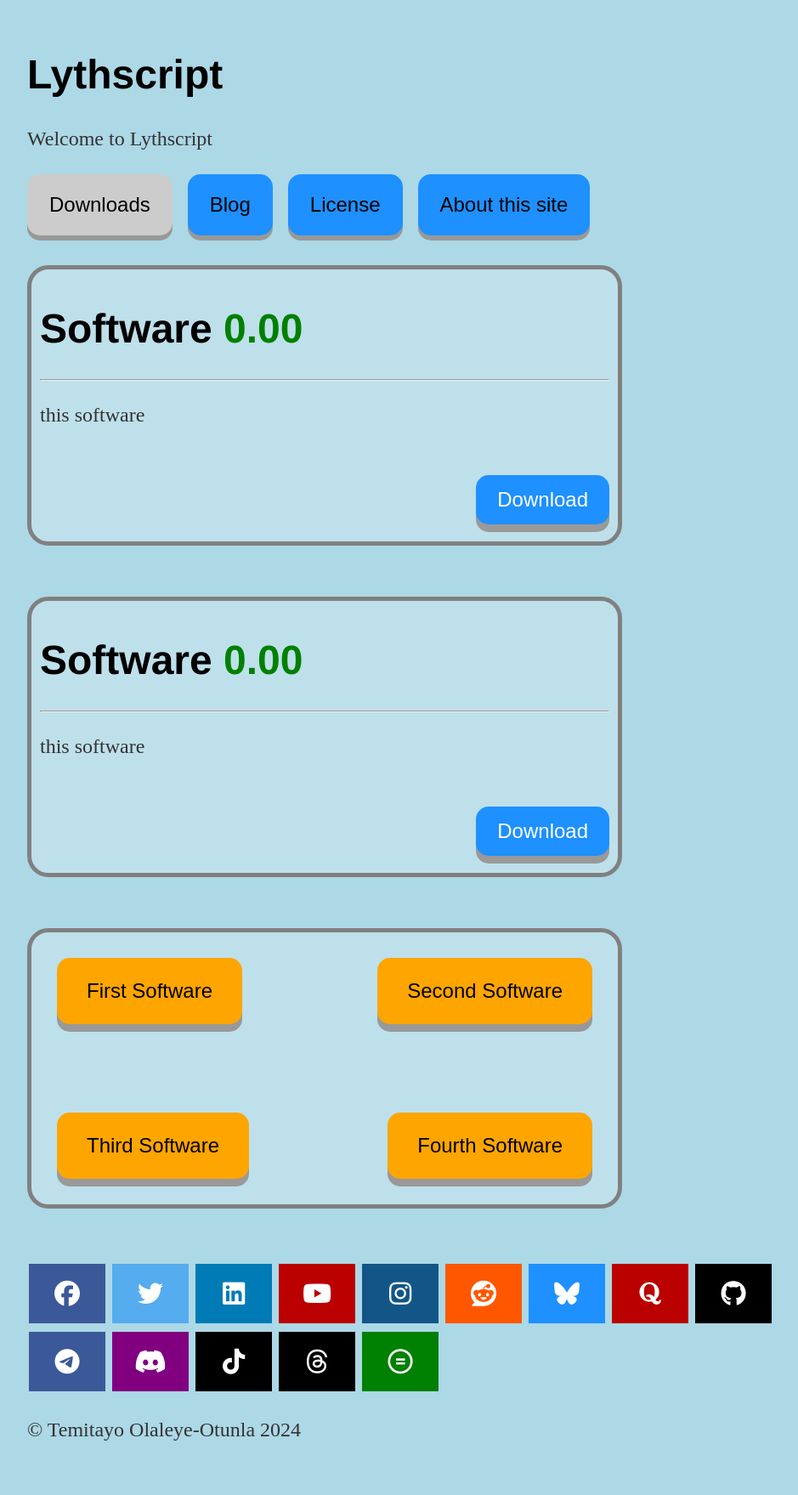
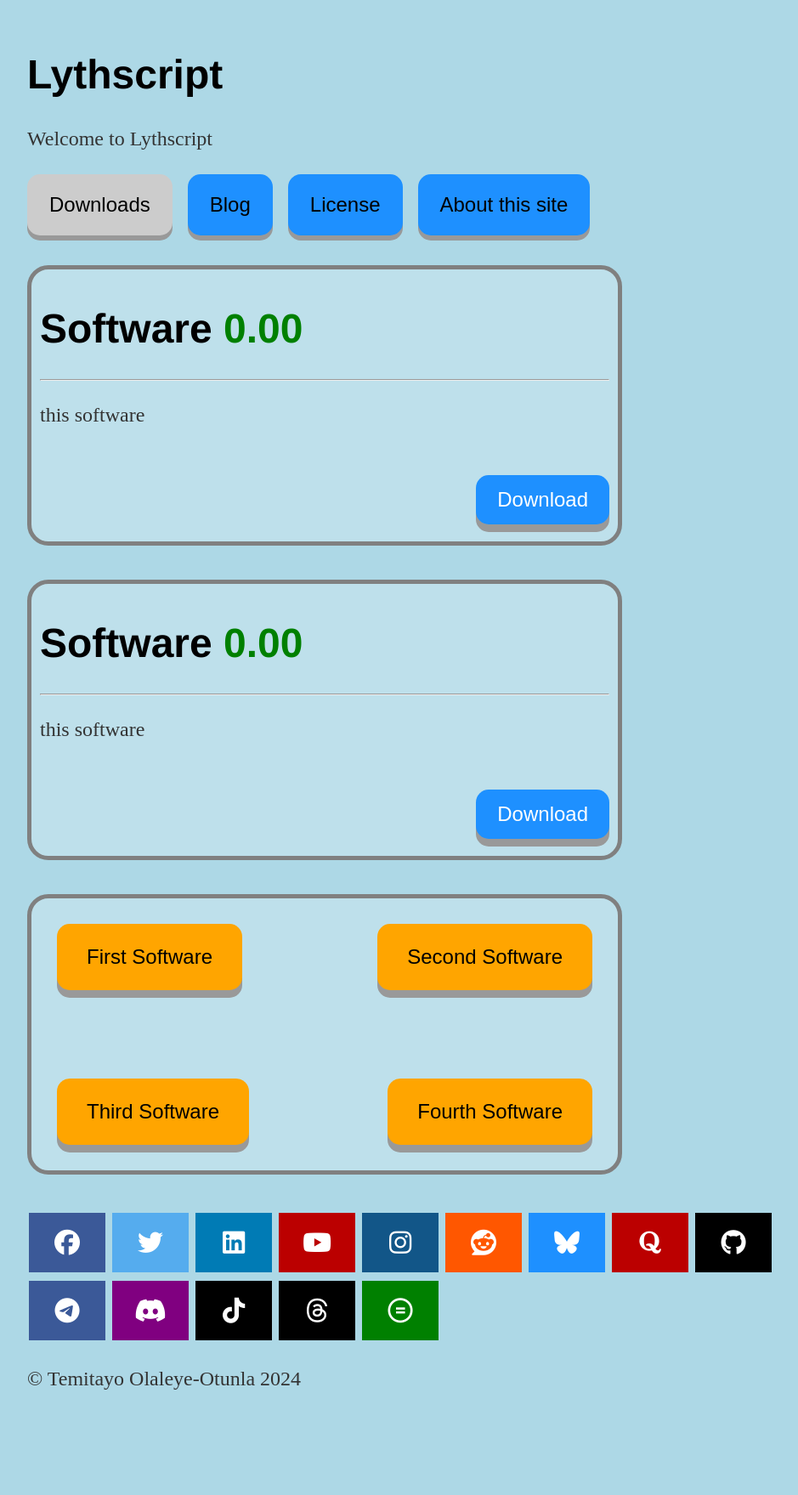
Before and after one commit to lythwind/lythwind.github.io, a Jekyll site: the page built from index.html, in a window 1280 px wide. Shown: the whole page at 85% size, without its empty margins (160-1099 px from the left). Built offline with Jekyll 4.4.1, drawn with Linux system fonts in a browser that asks for light colours; nearby versions of some CDN libraries; after the commit the page ends 1699 px from its top, so only the background shows below that.

Commit message:
Update main.css

```diff
--- a/css/main.css
+++ b/css/main.css
@@ -5,7 +5,7 @@
   padding: 10px;
   border: 5px solid gray;
   margin: 0;
-  margin-bottom: 60px;
+  margin-bottom: 40px;
   position: relative;
   background-color: rgba(255,255,255,0.2);
 }
```
